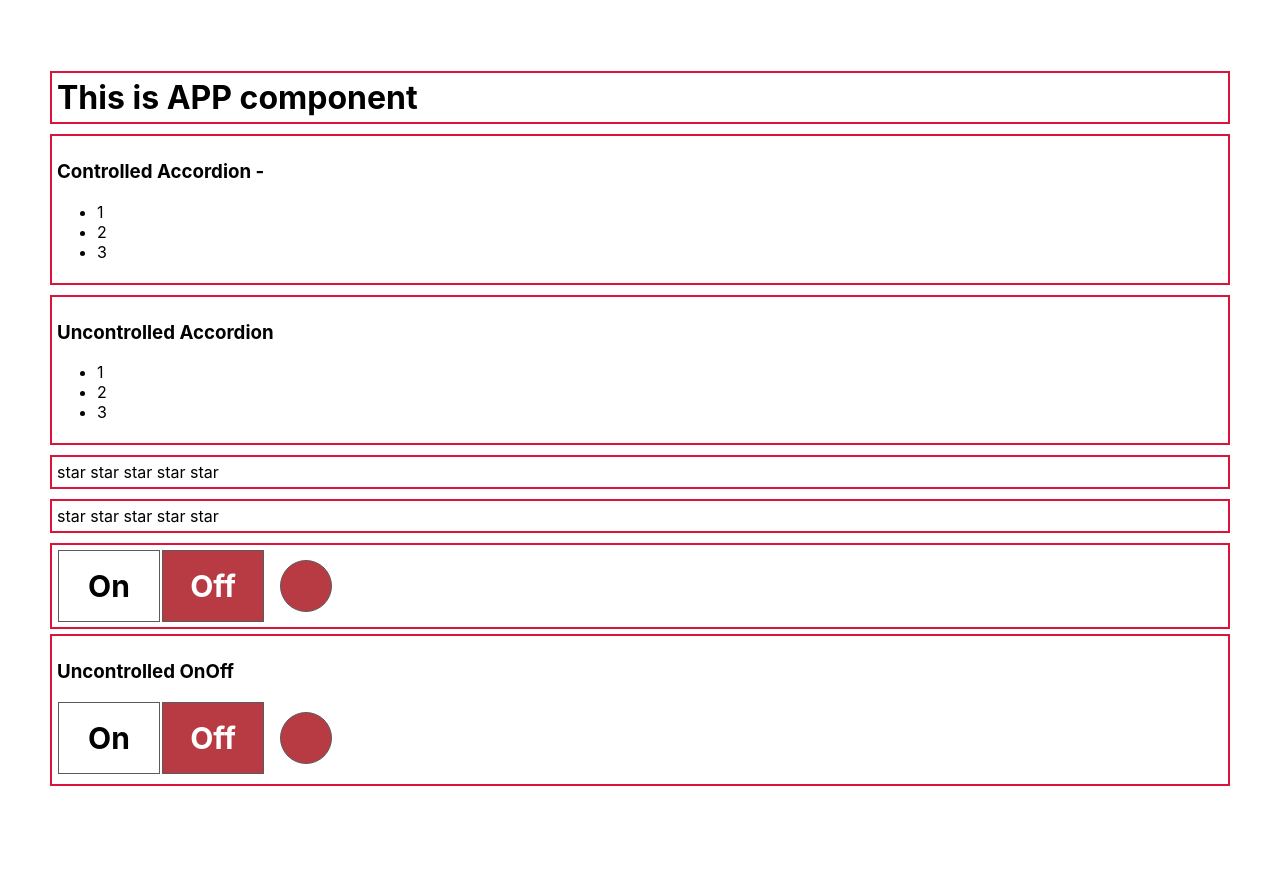
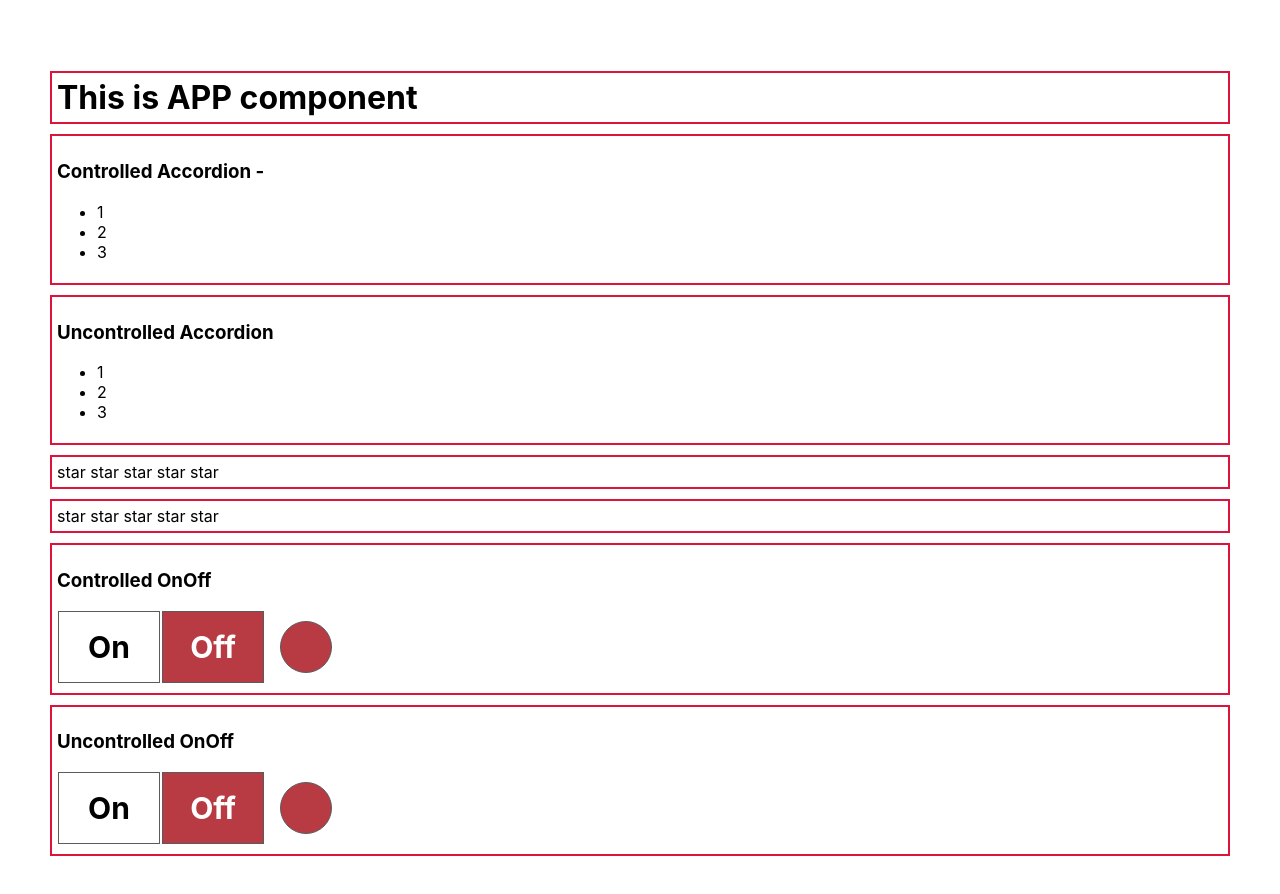
Before and after one commit to rzalyaev/react-practice, a React (Create React App) app: page / in a window 1280 px wide. Shown: the top 894 px of the page. Before the commit the page ends 846 px from the top, so only its background shows below. Built offline with nearby package versions, Linux system fonts and the light colour scheme; the HTML template or start-up script is replaced by a standard one.

Commit message:
Add props for correct work and refactor code

```diff
--- a/src/components/OnOff/OnOff.tsx
+++ b/src/components/OnOff/OnOff.tsx
@@ -1,24 +1,29 @@
-import React, {useState} from "react";
+import React from "react";
 import styles from "./OnOff.module.css";
 
 type PropsType = {
-    isOn: boolean
+    switchState: boolean
+    setSwitchState: (newSwitchState: boolean) => void
 }
 
 export const OnOff = (props: PropsType) => {
-    const [toggle, setToggle] = useState(props.isOn);
-
+    const turnOn = () => props.setSwitchState(true)
+    const turnOff = () => props.setSwitchState(false)
+    const onButtonClassName = `${styles.on} ${!props.switchState && styles.inactive}`
+    const offButtonClassName = `${styles.off} ${props.switchState && styles.inactive}`
+    const indicatorClassName = `${styles.indicator} ${props.switchState ? styles.indicatorOn : styles.indicatorOff}`
     return(
-        <div className={styles.onOff}>
-            <div className={`${styles.on} ${!toggle && styles.inactive}`}
-                 onClick={() => {setToggle(true)}}>
-                On
+        <div>
+            <h3>Controlled OnOff</h3>
+            <div className={styles.onOff}>
+                <div className={onButtonClassName} onClick={turnOn}>
+                    On
+                </div>
+                <div className={offButtonClassName} onClick={turnOff}>
+                    Off
+                </div>
+                <div className={indicatorClassName}></div>
             </div>
-            <div className={`${styles.off} ${toggle && styles.inactive}`}
-                 onClick={() => {setToggle(false)}}>
-                Off
-            </div>
-            <div className={`${styles.indicator} ${toggle ? styles.indicatorOn : styles.indicatorOff}`}></div>
         </div>
     )
 }
```
